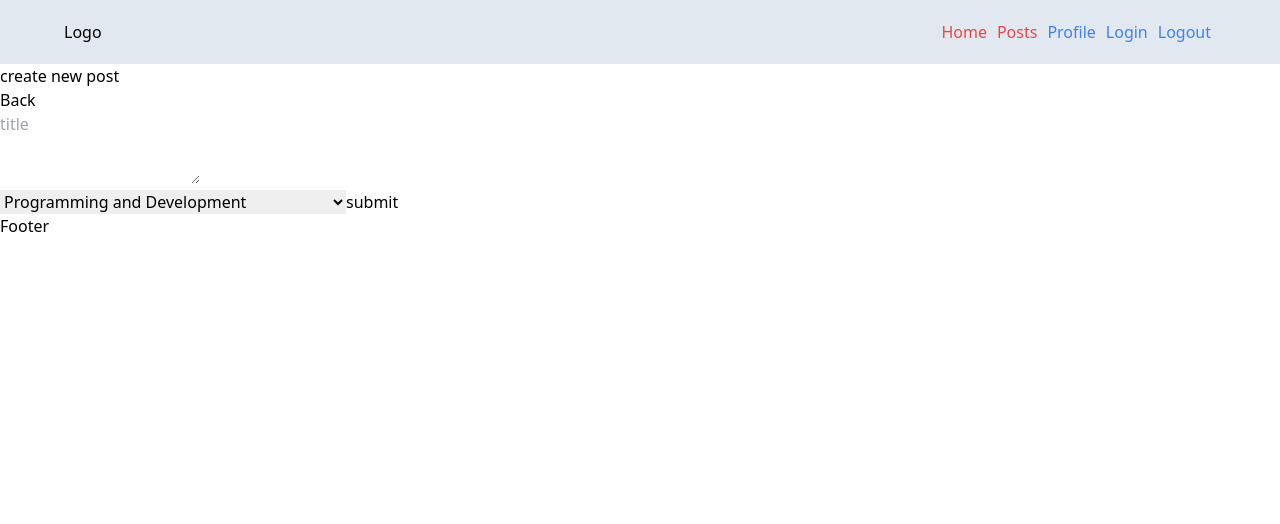
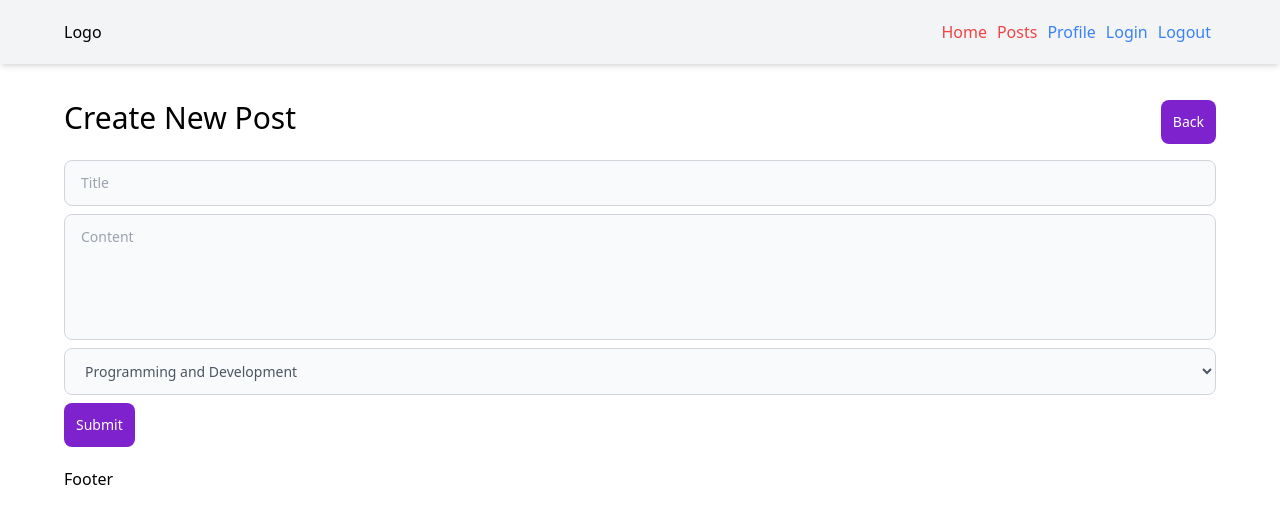
Before and after one commit to ElieRu/posts-blog, a Next.js app: page /posts/create in a window 1280 px wide. Shown: the top 524 px of the page. Built offline with nearby package versions, Linux system fonts and the light colour scheme; no server answers.

Commit message:
new update

```diff
--- a/src/app/(overview)/posts/[id]/update/page.tsx
+++ b/src/app/(overview)/posts/[id]/update/page.tsx
@@ -1,6 +1,7 @@
 "use client";
 import { getPost, updatePost } from "@/app/lib/actions";
 import PostFormComponent from "@/app/ui/post-form";
+import Link from "next/link";
 import { useEffect, useState } from "react";
 
 export default function Page({
@@ -9,8 +10,20 @@ export default function Page({
   params: { id: String; name: String };
 }) {
   return (
-    <div>
-      <h1>Update post</h1>
+    <div className="px-16 my-5">
+      <div className="mt-3 flex justify-between items-center">
+        <Link className="text-[#7e22ce] underline" href={`/posts`}>
+          All Posts
+        </Link>
+
+        <Link
+          className="bg-[#7e22ce] text-[#ffffff]  text-sm  p-3 rounded-lg hover:bg-purple-800 active:scale-95 transition-transform transform"
+          href={`/posts/${params.id}`}
+        >
+          Return Back
+        </Link>
+      </div>
+
       <PostFormComponent postId={params.id}></PostFormComponent>
     </div>
   );
--- a/src/app/(overview)/posts/create/page.tsx
+++ b/src/app/(overview)/posts/create/page.tsx
@@ -7,14 +7,22 @@ import Link from "next/link";
 
 export default function Page() {
   return (
-    <>
-      <div>
-        <h1>create new post</h1> <Link href={`/posts`}>Back</Link>
+    <div className="px-16 my-5">
+      <div className="flex justify-between">
+        <div className="w-1/2">
+          <h1 className="text-3xl">Create New Post</h1>
+        </div>
+        <Link className="w-1/2"
+          className="bg-[#7e22ce] text-[#ffffff]  text-sm  p-3 rounded-lg hover:bg-purple-800 active:scale-95 transition-transform transform"
+          href={`/posts`}
+        >
+          Back
+        </Link>
       </div>
-      <Link href={`/posts`}></Link>
-      <div>
+
+      <div className="my-4">
         <PostFormComponent />
       </div>
-    </>
+    </div>
   );
 }
--- a/src/app/layout.tsx
+++ b/src/app/layout.tsx
@@ -4,16 +4,18 @@ import { useState } from "react";
 // app/layout.jsx
 import { UserProvider } from "@auth0/nextjs-auth0/client";
 import "./globals.css";
+import { Footer } from "./ui/footer";
 
 export default function RootLayout({ children }) {
   return (
     <html lang="en">
       <UserProvider>
         <body>
-          {/* ms:px-0 */}
           <Navbar />
-          {children}
-          <h3>Footer</h3>
+          <div style={{paddingTop: '80px'}}>
+            {children}
+          </div>
+          <Footer/>
         </body>
       </UserProvider>
     </html>
--- /dev/null
+++ b/src/app/ui/footer.tsx
@@ -0,0 +1,7 @@
+export function Footer() {
+    return (
+        <div className="px-16 my-5">
+            <h3 >Footer</h3>
+        </div>
+    )
+}
--- a/src/app/ui/nav-bar.tsx
+++ b/src/app/ui/nav-bar.tsx
@@ -1,24 +1,26 @@
 "use client";
+import { useUser } from "@auth0/nextjs-auth0/client";
 import Link from "next/link";
 import { usePathname } from "next/navigation";
-import Login from "../api/auth/login";
-import Logout from "../api/auth/logout";
 
 export default function Navbar() {
+  const { user, error, isLoading } = useUser();
+
   const navs = [
     { name: "Home", link: "/" },
     { name: "Posts", link: "/posts" },
     { name: "Profile", link: "/profile" },
     { name: "Login", link: "/api/auth/login" },
-    { name: "Logout", link: "/api/auth/logout" },
+    { name: "Logout", link: "/api/auth/logout" }
   ];
 
   const pathname = usePathname();
 
   return (
-    <div className="position-fixed flex justify-between py-5 px-16 bg-slate-200">
+    <div className="relative z-40">
+      <div className="fixed top-0 left-0 right-0 flex justify-between py-5 px-16 bg-gray-100 shadow-md">
         <span>
-        <Link href={'/'}>Logo</Link>
+          <Link href={"/"}>Logo</Link>
         </span>
         <div>
           {navs.map((nav, i) => {
@@ -27,7 +29,7 @@ export default function Navbar() {
               <Link
                 key={i}
                 href={`${nav.link}`}
-              style={{padding: '5px'}}
+                style={{ padding: "5px" }}
                 className={isActive ? "text-red-500" : "text-blue-500"}
               >
                 {nav.name}
@@ -36,5 +38,6 @@ export default function Navbar() {
           })}
         </div>
       </div>
+    </div>
   );
 }
--- a/src/app/ui/post-form.tsx
+++ b/src/app/ui/post-form.tsx
@@ -3,7 +3,7 @@ import { PostForm } from "../lib/definitions";
 import { createPost, getPost, updatePost } from "../lib/actions";
 
 export default function PostFormComponent({ postId }) {
-  const [form, setForm] = useState<PostForm>({
+  const [form, setForm] = useState({
     title: "",
     content: "",
     type: "",
@@ -52,21 +52,27 @@ export default function PostFormComponent({ postId }) {
   return (
     <form method="post" onSubmit={handleSubmit}>
       <input
-        placeholder="title"
+        placeholder="Title"
         type="text"
         name="title"
+        className="mb-2 bg-gray-50 text-gray-600 border focus:border-transparent border-gray-300 sm:text-sm rounded-lg ring ring-transparent focus:ring-1 focus:outline-none focus:ring-gray-400 block w-full p-2.5 rounded-l-lg py-3 px-4"
         value={form.title}
         onChange={(e) => setForm({ ...form, title: e.target.value })}
       />
-      <br />
+
       <textarea
         name="content"
         value={form.content}
+        className="mb-2 bg-gray-50 text-gray-600 border focus:border-transparent border-gray-300 sm:text-sm rounded-lg ring ring-transparent focus:ring-1 focus:outline-none focus:ring-gray-400 block w-full p-2.5 rounded-l-lg py-3 px-4"
+        style={{ resize: "none" }}
+        placeholder="Content"
+        rows={5}
         onChange={(e) => setForm({ ...form, content: e.target.value })}
       ></textarea>
-      <br />
+
       <select
         value={form.type}
+        className="mb-2 bg-gray-50 text-gray-600 border focus:border-transparent border-gray-300 sm:text-sm rounded-lg ring ring-transparent focus:ring-1 focus:outline-none focus:ring-gray-400 block w-full p-2.5 rounded-l-lg py-3 px-4"
         onChange={(e) => setForm({ ...form, type: e.target.value })}
       >
         <option value="Programming and Development">
@@ -81,9 +87,18 @@ export default function PostFormComponent({ postId }) {
           Artificial Intelligence and Machine Learning
         </option>
       </select>
-      {error && <p>Invalid form</p>}
-      <button disabled={disable} type="submit">
-        {postId ? "update" : "submit"}
+      {error && (
+        <p className="bg-red-200 mb-2 text-gray  text-sm  p-2 rounded-lg ">
+          Invalid form
+        </p>
+      )}
+
+      <button
+        disabled={disable}
+        type="submit"
+        className="bg-[#7e22ce] text-[#ffffff]  text-sm  p-3 rounded-lg hover:bg-purple-800 active:scale-95 transition-transform transform"
+      >
+        {postId ? "Update This Post" : "Submit"}
       </button>
     </form>
   );
```
Lines whose indentation alone changed are shown as unchanged.
